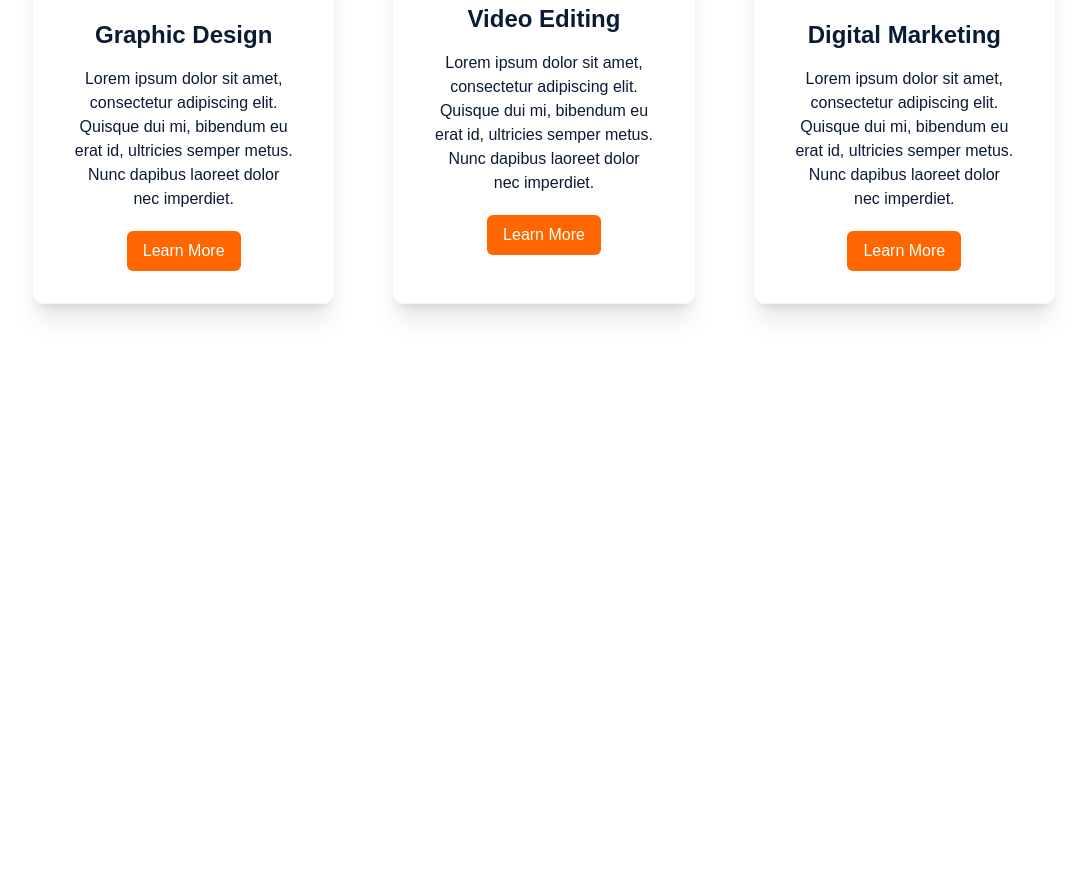
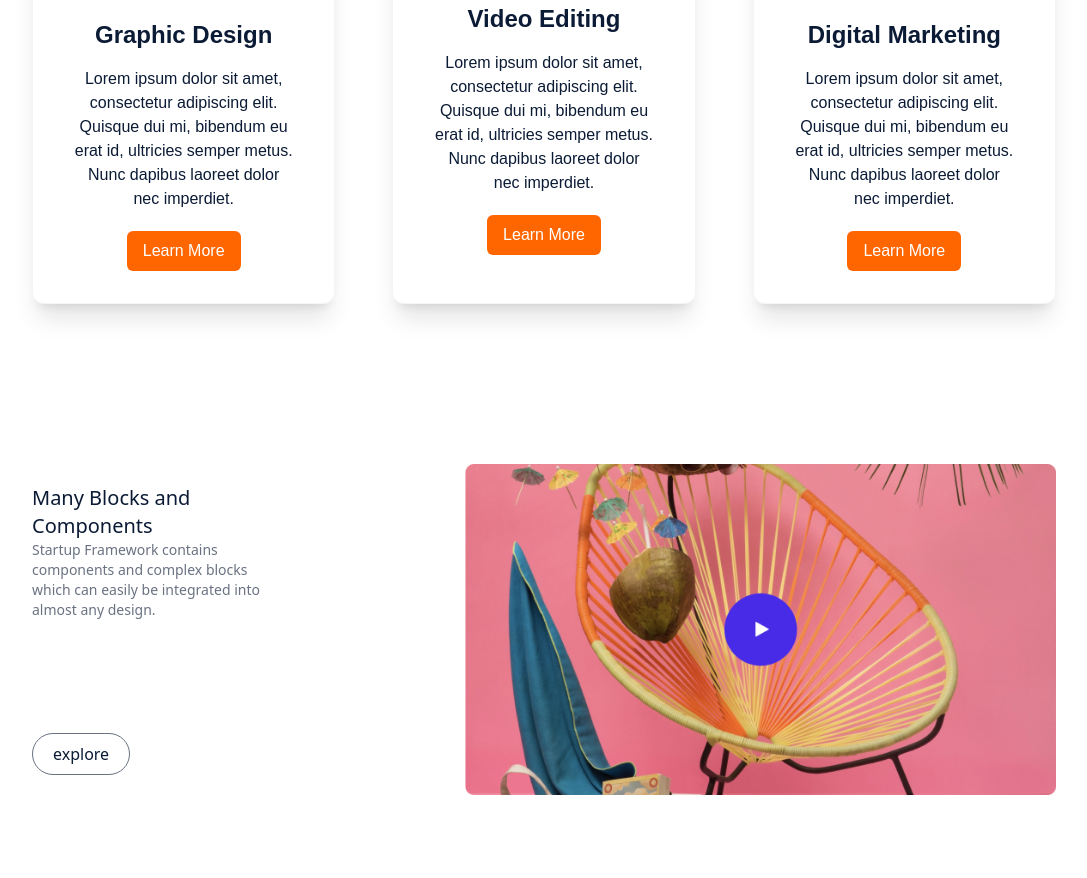
Before and after one commit to Zakyftrrhmn/SlicingFigmaToTailwind_-part1, a website: page src/index.html in a window 1280 px wide. Shown: the part 866-1744 px from the top of the page, without its empty margins (96-1183 px from the left). Before the commit the page ends 1418 px from the top, so only its background shows below. Drawn offline with nearby package versions, Linux system fonts and the light colour scheme; a web font is replaced by a local one.

Commit message:
Many Blocks and Components Section

```diff
--- a/src/index.html
+++ b/src/index.html
@@ -186,6 +186,34 @@
       </div>
     </section>
 
+    <!-- Many Blocks and Components -->
+    <section class="py-5 md:py-20 px-[10%]">
+      <div class="grid grid-cols-12 gap-4">
+        <div
+          class="col-span-12 md:col-span-3 my-5 md:flex md:flex-col md:justify-between"
+        >
+          <div class="mb-3">
+            <h5 class="text-xl font-medium text-black-custom">
+              Many Blocks and Components
+            </h5>
+            <p class="text-sm text-gray-500">
+              Startup Framework contains components and complex blocks which can
+              easily be integrated into almost any design.
+            </p>
+          </div>
+          <button
+            class="px-5 py-2 border border-gray-500 rounded-full text-black-custom hover:bg-black-custom hover:text-white cursor-pointer md:w-fit"
+          >
+            explore
+          </button>
+        </div>
+        <div class="md:col-span-2"></div>
+        <div class="col-span-12 md:col-span-7">
+          <img src="./public/img/Blocks-section.png" class="w-full" alt="" />
+        </div>
+      </div>
+    </section>
+
     <br />
     <br />
     <br />
```
Also changed, not shown: src/public/img/Blocks-section.png (added), src/public/output.css.
